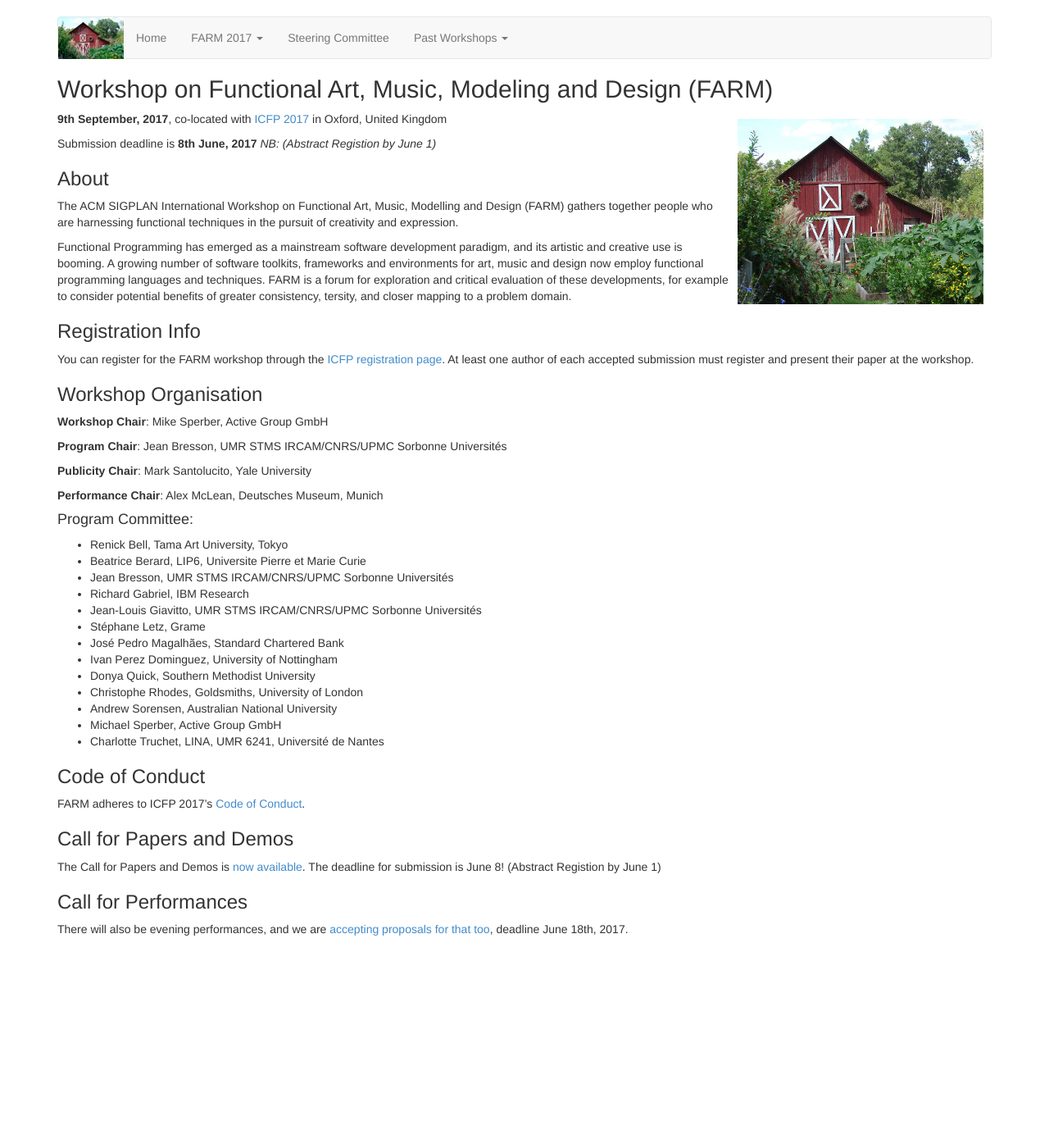
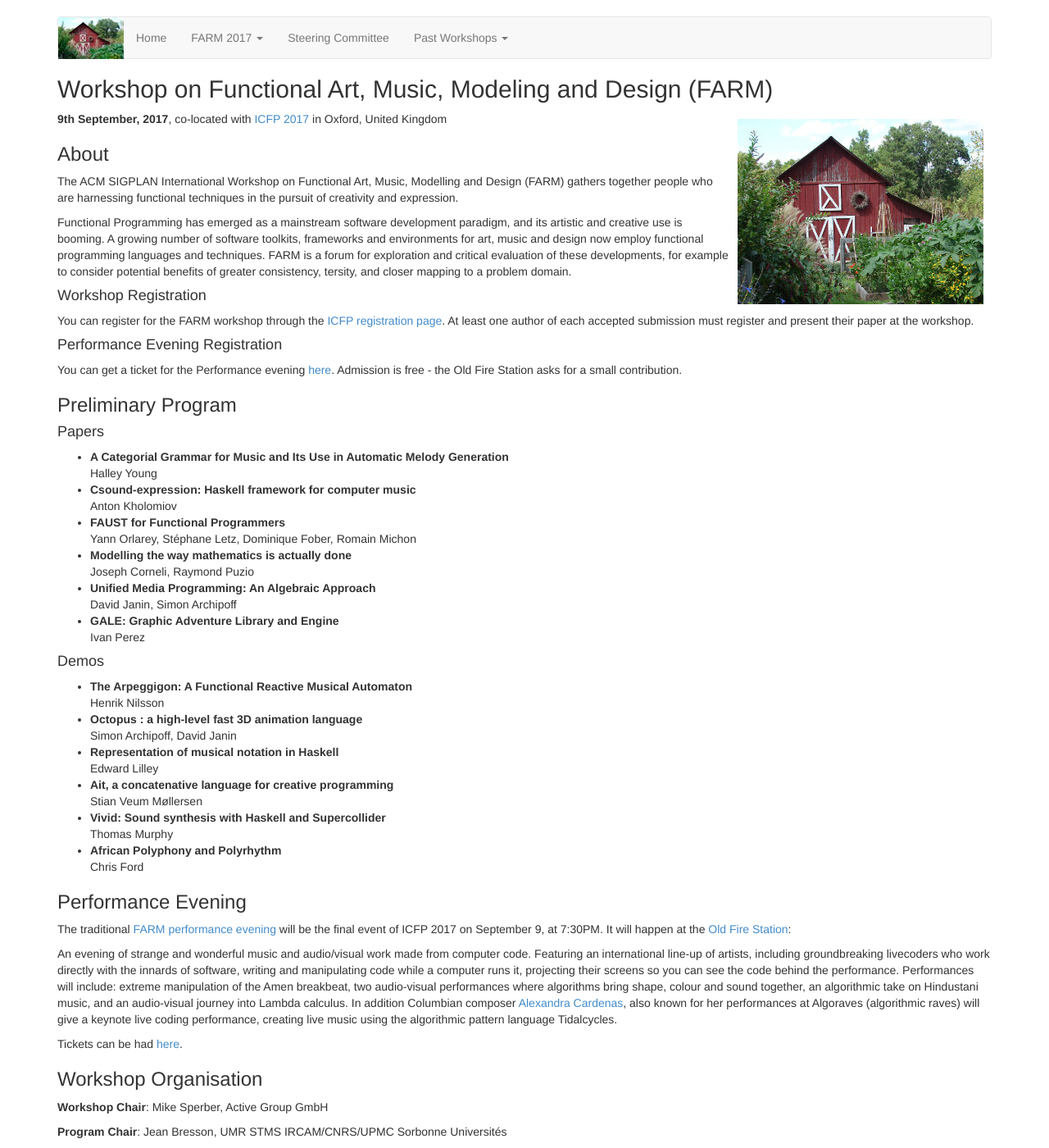
Before and after one commit to functional-art/functional-art.github.com, a Jekyll site: the page built from 2017/program.md, in a window 1280 px wide and 1400 px high. Shown: the whole window at 82% size. Built offline with Jekyll 4.4.1, drawn with Linux system fonts in a browser that asks for light colours; nearby versions of some CDN libraries; some of the changed text lies outside the part shown.

Commit message:
Preliminary program

```diff
--- a/2017/program.md
+++ b/2017/program.md
@@ -10,8 +10,6 @@
 
 **9th September, 2017**, co-located with
 [ICFP 2017](http://icfp17.sigplan.org/home) in Oxford, United Kingdom
-
-Submission deadline is **8th June, 2017** _NB: (Abstract Registion by June 1)_
 
 ### About
 
@@ -27,10 +25,80 @@
 these developments, for example to consider potential benefits of
 greater consistency, tersity, and closer mapping to a problem domain.
 
-### Registration Info
+#### Workshop Registration
 
 You can register for the FARM workshop through the [ICFP registration page](http://icfp17.sigplan.org/attending/registration).
 At least one author of each accepted submission must register and present their paper at the workshop.
+
+#### Performance Evening Registration
+
+You can get a ticket for the Performance
+evening
+[here](https://oldfirestation.org.uk/whats-on/?ts_routing=/shows/873576176).
+Admission is free - the Old Fire Station asks for a small contribution.
+
+### Preliminary Program
+
+#### Papers
+
+* **A Categorial Grammar for Music and Its Use in Automatic Melody
+	Generation**<br/>
+	Halley Young
+* **Csound-expression: Haskell framework for computer music**<br/>
+  Anton Kholomiov
+* **FAUST for Functional Programmers**<br/>
+  Yann Orlarey, Stéphane Letz, Dominique Fober, Romain Michon
+* **Modelling the way mathematics is actually done**<br/>
+  Joseph Corneli, Raymond Puzio
+* **Unified Media Programming: An Algebraic Approach**<br/>
+  David Janin, Simon Archipoff
+* **GALE: Graphic Adventure Library and Engine**<br/>
+  Ivan Perez
+
+#### Demos
+
+* **The Arpeggigon: A Functional Reactive Musical Automaton**<br/>
+  Henrik Nilsson
+* **Octopus : a high-level fast 3D animation language**<br/>
+  Simon Archipoff, David Janin
+* **Representation of musical notation in Haskell**<br/>
+  Edward Lilley
+* **Ait, a concatenative language for creative programming**<br/>
+  Stian Veum Møllersen
+* **Vivid: Sound synthesis with Haskell and Supercollider**<br/>
+  Thomas Murphy
+* **African Polyphony and Polyrhythm**<br/>
+  Chris Ford
+
+### Performance Evening
+
+The
+traditional
+[FARM performance evening](https://oldfirestation.org.uk/whats-on/?ts_routing=/shows/873576176) will
+be the final event of ICFP 2017 on September 9, at 7:30PM.  It will
+happen at
+the
+[Old Fire Station](https://oldfirestation.ticketsolve.com/venues/126561395/shows):
+
+An evening of strange and wonderful music and audio/visual work made
+from computer code. Featuring an international line-up of artists,
+including groundbreaking livecoders who work directly with the innards
+of software, writing and manipulating code while a computer runs it,
+projecting their screens so you can see the code behind the
+performance. Performances will include: extreme manipulation of the
+Amen breakbeat, two audio-visual performances where algorithms bring
+shape, colour and sound together, an algorithmic take on Hindustani
+music, and an audio-visual journey into Lambda calculus. In addition
+Columbian
+composer
+[Alexandra Cardenas](http://cargocollective.com/tiemposdelruido), also
+known for her performances at Algoraves (algorithmic raves) will give
+a keynote live coding performance, creating live music using the
+algorithmic pattern language Tidalcycles.
+
+Tickets can be
+had
+[here](https://oldfirestation.org.uk/whats-on/?ts_routing=/shows/873576176).
 
 ### Workshop Organisation
 
@@ -64,9 +132,8 @@
 
 ### Call for Papers and Demos
 
-The Call for Papers and Demos is [now available](cfp.html).
-The deadline for submission is June 8! (Abstract Registion by June 1)
+The [Call for Papers and Demos](cfp.html) is closed.
 
 ### Call for Performances
 
-There will also be evening performances, and we are [accepting proposals for that too](http://functional-art.org/2017/call-for-performances.html), deadline June 18th, 2017.
+The [Call for Performances](call-for-performances.html) is closed.
```
